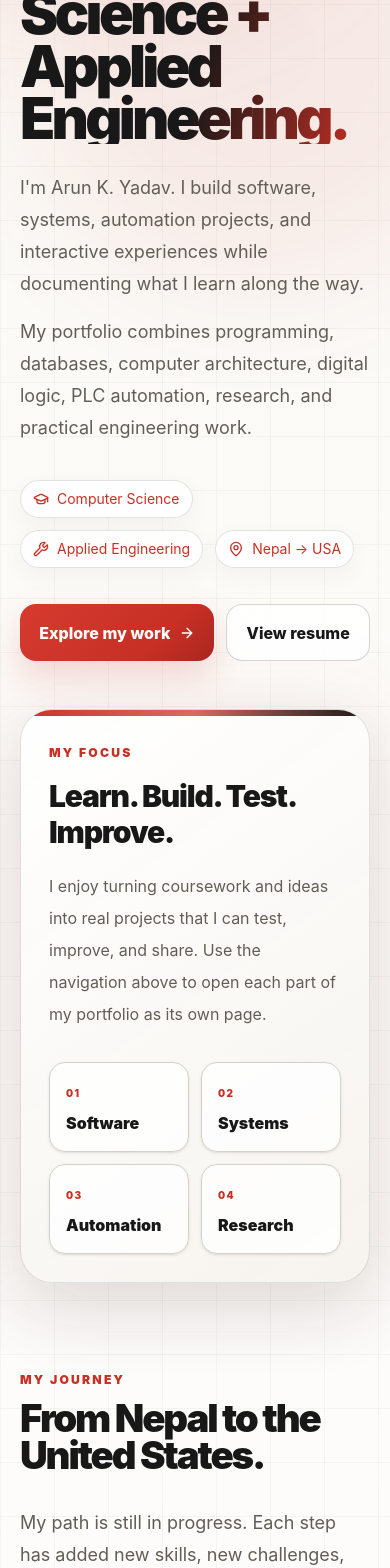
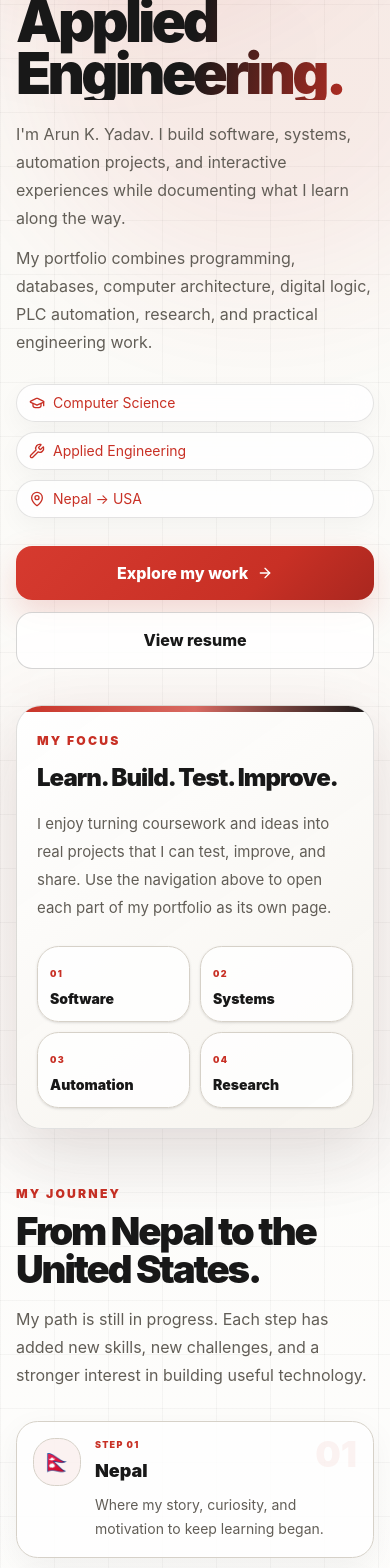
Before and after one commit to arunyadav-214/learning-website, a Next.js app: page / in a window 390 px wide. Shown: the part 320-1888 px from the top of the page. Built offline with nearby package versions, Linux system fonts and the light colour scheme.

Commit message:
Refine mobile homepage spacing and section flow

```diff
--- a/app/page.tsx
+++ b/app/page.tsx
@@ -40,17 +40,17 @@ export default function Home() {
         <div className="aurora aurora-one" aria-hidden="true" />
         <div className="aurora aurora-two" aria-hidden="true" />
 
-        <div className="mx-auto max-w-6xl px-5 pb-20 pt-6 sm:px-8 lg:pt-24">
-          <header className="glass-nav inline-flex items-center gap-4 rounded-[1.4rem] px-4 py-3 sm:px-5">
+        <div className="mx-auto max-w-6xl px-4 pb-14 pt-4 sm:px-8 sm:pb-20 sm:pt-6 lg:pt-24">
+          <header className="glass-nav inline-flex max-w-[calc(100%-4.6rem)] items-center gap-3 rounded-[1.25rem] px-3 py-2.5 sm:max-w-none sm:gap-4 sm:rounded-[1.4rem] sm:px-5 sm:py-3">
             <a href="/" className="brand-home-link" aria-label="Arun Learning Hub home">
               <img src="/arun-logo.svg" alt="Arun logo" className="brand-logo-full" />
               <span className="brand-name">Arun K. Yadav</span>
             </a>
           </header>
 
-          <div className="grid items-center gap-12 pb-16 pt-24 lg:min-h-[660px] lg:grid-cols-[1.08fr_.92fr] lg:gap-16">
+          <div className="grid items-center gap-9 pb-12 pt-16 sm:gap-12 sm:pb-16 sm:pt-24 lg:min-h-[660px] lg:grid-cols-[1.08fr_.92fr] lg:gap-16">
             <div className="relative">
-              <div className="mb-6 inline-flex items-center gap-2 rounded-full border border-[#c83025]/20 bg-white/70 px-4 py-2 text-[11px] font-black uppercase tracking-[0.16em] text-[#c83025] shadow-sm backdrop-blur">
+              <div className="mb-5 inline-flex items-center gap-2 rounded-full border border-[#c83025]/20 bg-white/70 px-3.5 py-2 text-[10px] font-black uppercase tracking-[0.14em] text-[#c83025] shadow-sm backdrop-blur sm:mb-6 sm:px-4 sm:text-[11px] sm:tracking-[0.16em]">
                 <Sparkles className="h-4 w-4" aria-hidden="true" />
                 Introduction
               </div>
@@ -59,43 +59,43 @@ export default function Home() {
                 <span className="block text-gradient">Computer Science + Applied Engineering.</span>
               </h1>
 
-              <p className="mt-7 max-w-2xl text-lg leading-8 text-muted-foreground sm:text-xl">
+              <p className="mt-5 max-w-2xl text-base leading-7 text-muted-foreground sm:mt-7 sm:text-xl sm:leading-8">
                 I&apos;m Arun K. Yadav. I build software, systems, automation projects, and interactive experiences while documenting what I learn along the way.
               </p>
-              <p className="mt-4 max-w-2xl text-lg leading-8 text-muted-foreground">
+              <p className="mt-3 max-w-2xl text-base leading-7 text-muted-foreground sm:mt-4 sm:text-lg sm:leading-8">
                 My portfolio combines programming, databases, computer architecture, digital logic, PLC automation, research, and practical engineering work.
               </p>
 
-              <div className="mt-9 flex flex-wrap gap-3 text-sm text-muted-foreground">
-                <span className="mini-chip"><GraduationCap className="h-4 w-4" /> Computer Science</span>
-                <span className="mini-chip"><Wrench className="h-4 w-4" /> Applied Engineering</span>
-                <span className="mini-chip"><MapPin className="h-4 w-4" /> Nepal → USA</span>
+              <div className="mt-7 grid gap-2.5 text-sm text-muted-foreground sm:mt-9 sm:flex sm:flex-wrap sm:gap-3">
+                <span className="mini-chip justify-start"><GraduationCap className="h-4 w-4" /> Computer Science</span>
+                <span className="mini-chip justify-start"><Wrench className="h-4 w-4" /> Applied Engineering</span>
+                <span className="mini-chip justify-start"><MapPin className="h-4 w-4" /> Nepal → USA</span>
               </div>
 
-              <div className="mt-9 flex flex-wrap gap-3">
-                <a href="/projects" className="primary-button">
+              <div className="mt-7 grid gap-3 sm:mt-9 sm:flex sm:flex-wrap">
+                <a href="/projects" className="primary-button justify-center">
                   Explore my work <ArrowRight className="h-4 w-4" />
                 </a>
-                <a href="/resume" className="secondary-button">View resume</a>
+                <a href="/resume" className="secondary-button justify-center">View resume</a>
               </div>
             </div>
 
             <div className="relative">
-              <div className="absolute -inset-4 -z-10 rounded-[2.4rem] bg-[#c83025]/[0.05] blur-2xl" aria-hidden="true" />
-              <div className="glass-card overflow-hidden rounded-[2rem] p-0">
+              <div className="absolute -inset-3 -z-10 rounded-[2rem] bg-[#c83025]/[0.05] blur-2xl sm:-inset-4 sm:rounded-[2.4rem]" aria-hidden="true" />
+              <div className="glass-card overflow-hidden rounded-[1.6rem] p-0 sm:rounded-[2rem]">
                 <div className="h-1.5 w-full bg-gradient-to-r from-[#c83025] via-[#d86a62] to-[#181818]" />
-                <div className="p-7 sm:p-9">
+                <div className="p-5 sm:p-9">
                   <p className="section-kicker">MY FOCUS</p>
-                  <h2 className="mt-4 text-3xl font-black tracking-[-0.04em] sm:text-4xl">Learn. Build. Test. Improve.</h2>
-                  <p className="mt-5 leading-8 text-muted-foreground">
+                  <h2 className="mt-3 text-2xl font-black tracking-[-0.04em] sm:mt-4 sm:text-4xl">Learn. Build. Test. Improve.</h2>
+                  <p className="mt-4 text-[15px] leading-7 text-muted-foreground sm:mt-5 sm:text-base sm:leading-8">
                     I enjoy turning coursework and ideas into real projects that I can test, improve, and share. Use the navigation above to open each part of my portfolio as its own page.
                   </p>
 
-                  <div className="mt-8 grid grid-cols-2 gap-3">
+                  <div className="mt-6 grid grid-cols-2 gap-2.5 sm:mt-8 sm:gap-3">
                     {["Software", "Systems", "Automation", "Research"].map((item, index) => (
-                      <div key={item} className="rounded-2xl border border-black/10 bg-white/75 p-4 shadow-sm">
-                        <span className="text-[10px] font-black uppercase tracking-[0.14em] text-[#c83025]">0{index + 1}</span>
-                        <p className="mt-2 font-black text-[#181818]">{item}</p>
+                      <div key={item} className="rounded-xl border border-black/10 bg-white/75 p-3 shadow-sm sm:rounded-2xl sm:p-4">
+                        <span className="text-[9px] font-black uppercase tracking-[0.14em] text-[#c83025] sm:text-[10px]">0{index + 1}</span>
+                        <p className="mt-1.5 text-sm font-black text-[#181818] sm:mt-2 sm:text-base">{item}</p>
                       </div>
                     ))}
                   </div>
@@ -104,28 +104,28 @@ export default function Home() {
             </div>
           </div>
 
-          <section id="journey" className="pb-24 pt-6">
-            <div className="grid gap-8 lg:grid-cols-[.8fr_1.2fr] lg:items-end">
+          <section id="journey" className="pb-16 pt-2 sm:pb-24 sm:pt-6">
+            <div className="grid gap-4 sm:gap-6 lg:grid-cols-[.8fr_1.2fr] lg:items-end lg:gap-8">
               <div>
                 <p className="section-kicker">MY JOURNEY</p>
-                <h2 className="section-title mt-3 font-heading">From Nepal to the United States.</h2>
+                <h2 className="section-title mt-2 font-heading sm:mt-3">From Nepal to the United States.</h2>
               </div>
-              <p className="max-w-3xl text-lg leading-8 text-muted-foreground">
+              <p className="max-w-3xl text-base leading-7 text-muted-foreground sm:text-lg sm:leading-8">
                 My path is still in progress. Each step has added new skills, new challenges, and a stronger interest in building useful technology.
               </p>
             </div>
 
-            <div className="relative mt-12 grid gap-5 md:grid-cols-2">
+            <div className="relative mt-8 grid gap-3.5 sm:mt-12 sm:gap-5 md:grid-cols-2">
               <div className="absolute left-1/2 top-6 hidden h-[calc(100%-3rem)] w-px -translate-x-1/2 bg-gradient-to-b from-[#c83025]/30 via-[#c83025]/10 to-transparent md:block" aria-hidden="true" />
               {journey.map((item, index) => (
-                <article key={item.title} className="group relative overflow-hidden rounded-[1.6rem] border border-black/10 bg-white/75 p-6 shadow-[0_10px_35px_rgba(24,24,24,.05)] transition hover:-translate-y-1 hover:border-[#c83025]/30 hover:shadow-[0_18px_45px_rgba(24,24,24,.08)]">
-                  <div className="absolute right-5 top-4 text-5xl font-black text-[#c83025]/[0.06]">0{index + 1}</div>
-                  <div className="flex items-start gap-4">
-                    <span className="grid h-14 w-14 shrink-0 place-items-center rounded-2xl border border-[#c83025]/15 bg-[#c83025]/[0.06] text-3xl" aria-hidden="true">{item.flag}</span>
+                <article key={item.title} className="group relative overflow-hidden rounded-[1.35rem] border border-black/10 bg-white/75 p-4 shadow-[0_8px_28px_rgba(24,24,24,.05)] transition hover:-translate-y-1 hover:border-[#c83025]/30 hover:shadow-[0_18px_45px_rgba(24,24,24,.08)] sm:rounded-[1.6rem] sm:p-6">
+                  <div className="absolute right-4 top-3 text-4xl font-black text-[#c83025]/[0.06] sm:right-5 sm:top-4 sm:text-5xl">0{index + 1}</div>
+                  <div className="flex items-start gap-3.5 sm:gap-4">
+                    <span className="grid h-12 w-12 shrink-0 place-items-center rounded-xl border border-[#c83025]/15 bg-[#c83025]/[0.06] text-2xl sm:h-14 sm:w-14 sm:rounded-2xl sm:text-3xl" aria-hidden="true">{item.flag}</span>
                     <div>
-                      <p className="text-[10px] font-black uppercase tracking-[0.16em] text-[#c83025]">Step 0{index + 1}</p>
-                      <h3 className="mt-2 text-xl font-black">{item.title}</h3>
-                      <p className="mt-3 leading-7 text-muted-foreground">{item.copy}</p>
+                      <p className="text-[9px] font-black uppercase tracking-[0.14em] text-[#c83025] sm:text-[10px] sm:tracking-[0.16em]">Step 0{index + 1}</p>
+                      <h3 className="mt-1.5 text-lg font-black sm:mt-2 sm:text-xl">{item.title}</h3>
+                      <p className="mt-2 text-sm leading-6 text-muted-foreground sm:mt-3 sm:text-base sm:leading-7">{item.copy}</p>
                     </div>
                   </div>
                 </article>
@@ -133,15 +133,15 @@ export default function Home() {
             </div>
           </section>
 
-          <section id="social-media" className="border-t border-black/10 py-12">
-            <div className="flex flex-col gap-6 sm:flex-row sm:items-end sm:justify-between">
+          <section id="social-media" className="border-t border-black/10 py-9 sm:py-12">
+            <div className="flex flex-col gap-5 sm:flex-row sm:items-end sm:justify-between sm:gap-6">
               <div>
                 <p className="section-kicker">SOCIAL MEDIA</p>
-                <h2 className="mt-3 text-2xl font-black tracking-[-0.03em]">Connect with me online.</h2>
+                <h2 className="mt-2 text-xl font-black tracking-[-0.03em] sm:mt-3 sm:text-2xl">Connect with me online.</h2>
               </div>
-              <div className="flex flex-wrap gap-3">
+              <div className="grid grid-cols-2 gap-2.5 sm:flex sm:flex-wrap sm:gap-3">
                 {socials.map(([name, href]) => (
-                  <a key={name} href={href} target="_blank" rel="noreferrer" className="secondary-button">
+                  <a key={name} href={href} target="_blank" rel="noreferrer" className="secondary-button justify-center px-3 py-2.5 text-sm">
                     {name}
                   </a>
                 ))}
@@ -149,8 +149,8 @@ export default function Home() {
             </div>
           </section>
 
-          <footer className="border-t border-black/10 py-8 text-sm text-muted-foreground">
-            <div className="flex flex-wrap items-center justify-between gap-3">
+          <footer className="border-t border-black/10 py-6 text-sm text-muted-foreground sm:py-8">
+            <div className="flex flex-col gap-2 text-center sm:flex-row sm:flex-wrap sm:items-center sm:justify-between sm:gap-3 sm:text-left">
               <span>© 2026 Arun K. Yadav</span>
               <span>Computer Science • Applied Engineering</span>
             </div>
```
